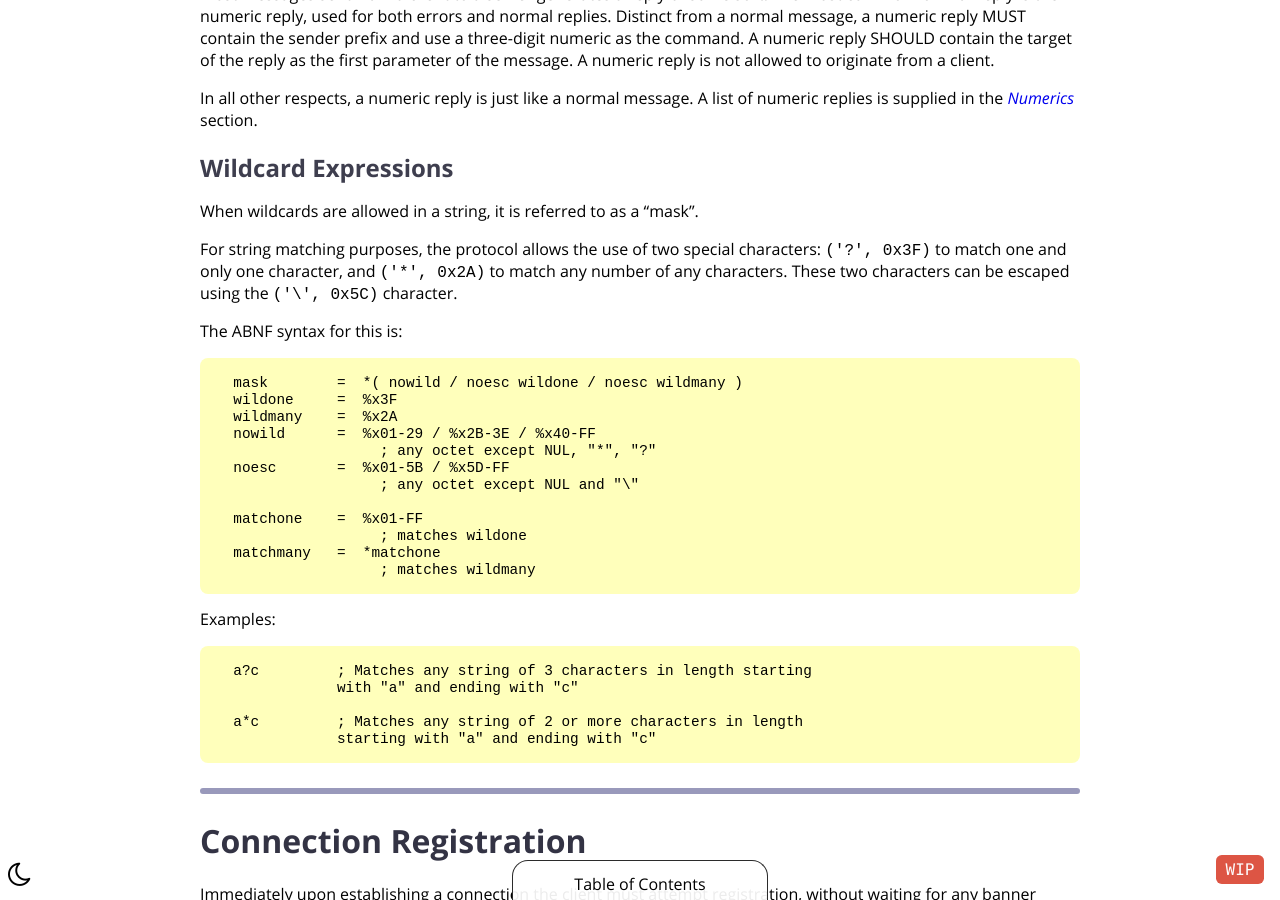
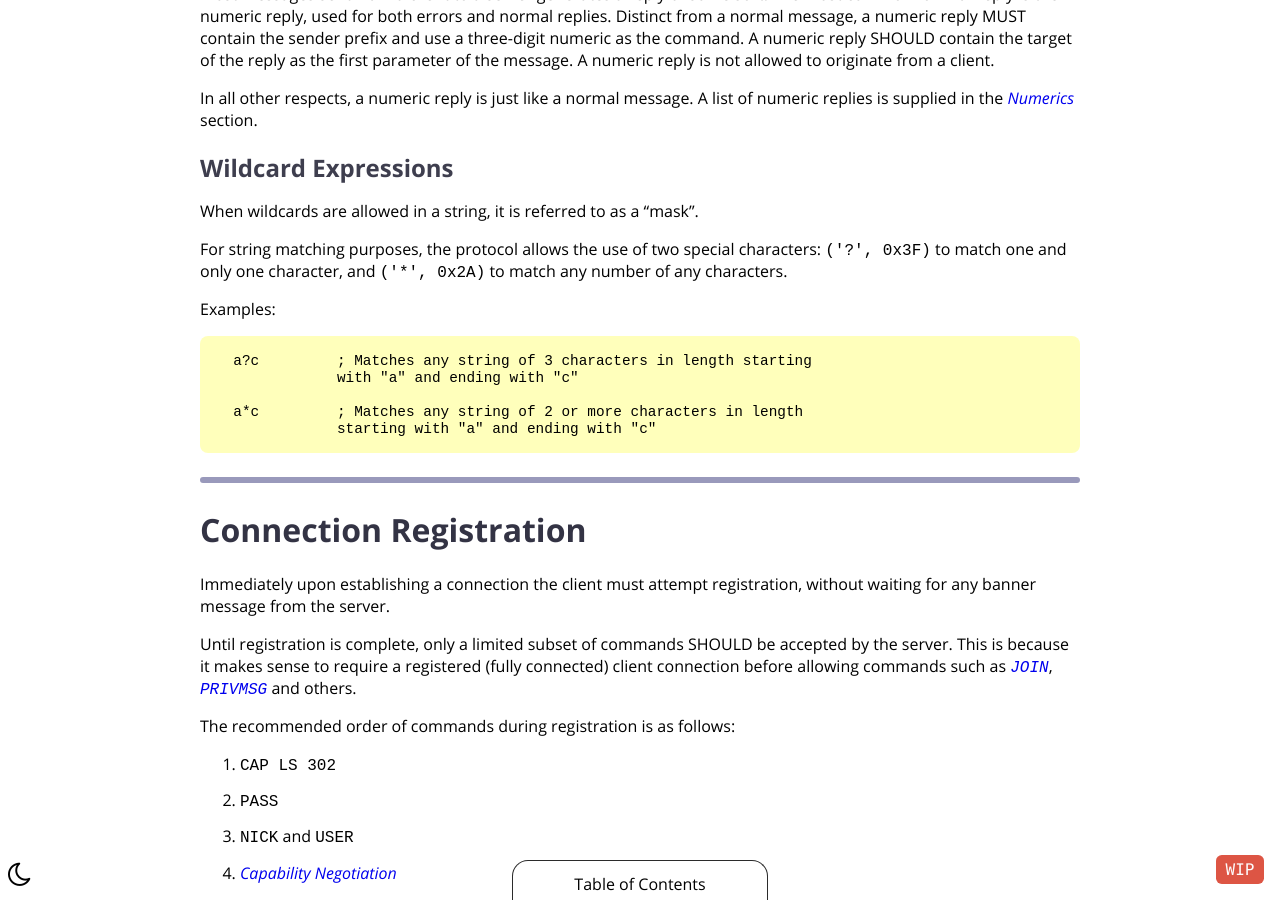
Before and after one commit to ircdocs/modern-irc, a Jekyll site: the page built from index.md, in a window 1280 px wide and 900 px high, scrolled down 10983 px. Built offline with Jekyll 4.4.1, drawn with Linux system fonts in a browser that asks for light colours.

Commit message:
Remove now useless ABNF for wildcard expressions
Since escaping is widely unimplemented.

```diff
--- a/index.md
+++ b/index.md
@@ -495,22 +495,7 @@ In all other respects, a numeric reply is just like a normal message. A list of
 
 When wildcards are allowed in a string, it is referred to as a "mask".
 
-For string matching purposes, the protocol allows the use of two special characters: `('?', 0x3F)` to match one and only one character, and `('*', 0x2A)` to match any number of any characters. These two characters can be escaped using the `('\', 0x5C)` character.
-
-The ABNF syntax for this is:
-
-      mask        =  *( nowild / noesc wildone / noesc wildmany )
-      wildone     =  %x3F
-      wildmany    =  %x2A
-      nowild      =  %x01-29 / %x2B-3E / %x40-FF
-                       ; any octet except NUL, "*", "?"
-      noesc       =  %x01-5B / %x5D-FF
-                       ; any octet except NUL and "\"
-
-      matchone    =  %x01-FF
-                       ; matches wildone
-      matchmany   =  *matchone
-                       ; matches wildmany
+For string matching purposes, the protocol allows the use of two special characters: `('?', 0x3F)` to match one and only one character, and `('*', 0x2A)` to match any number of any characters.
 
 Examples:
 
```
